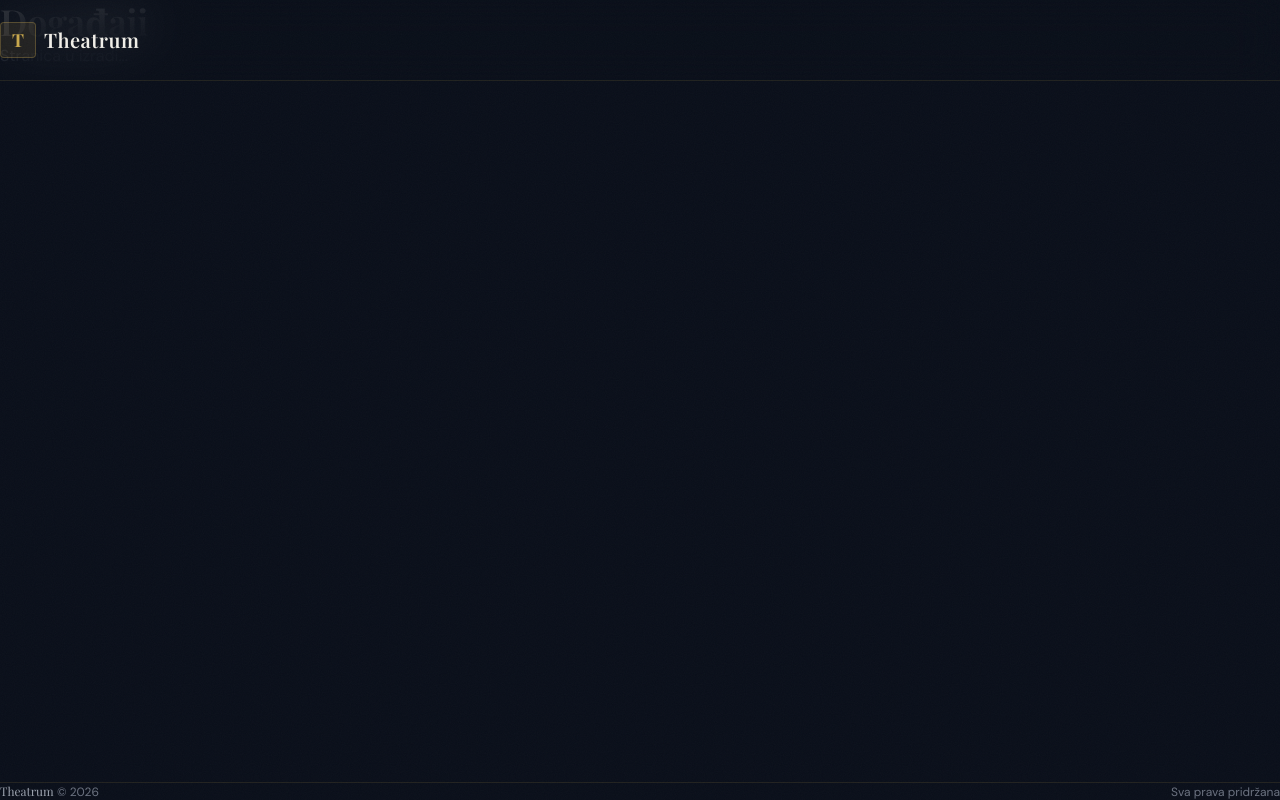
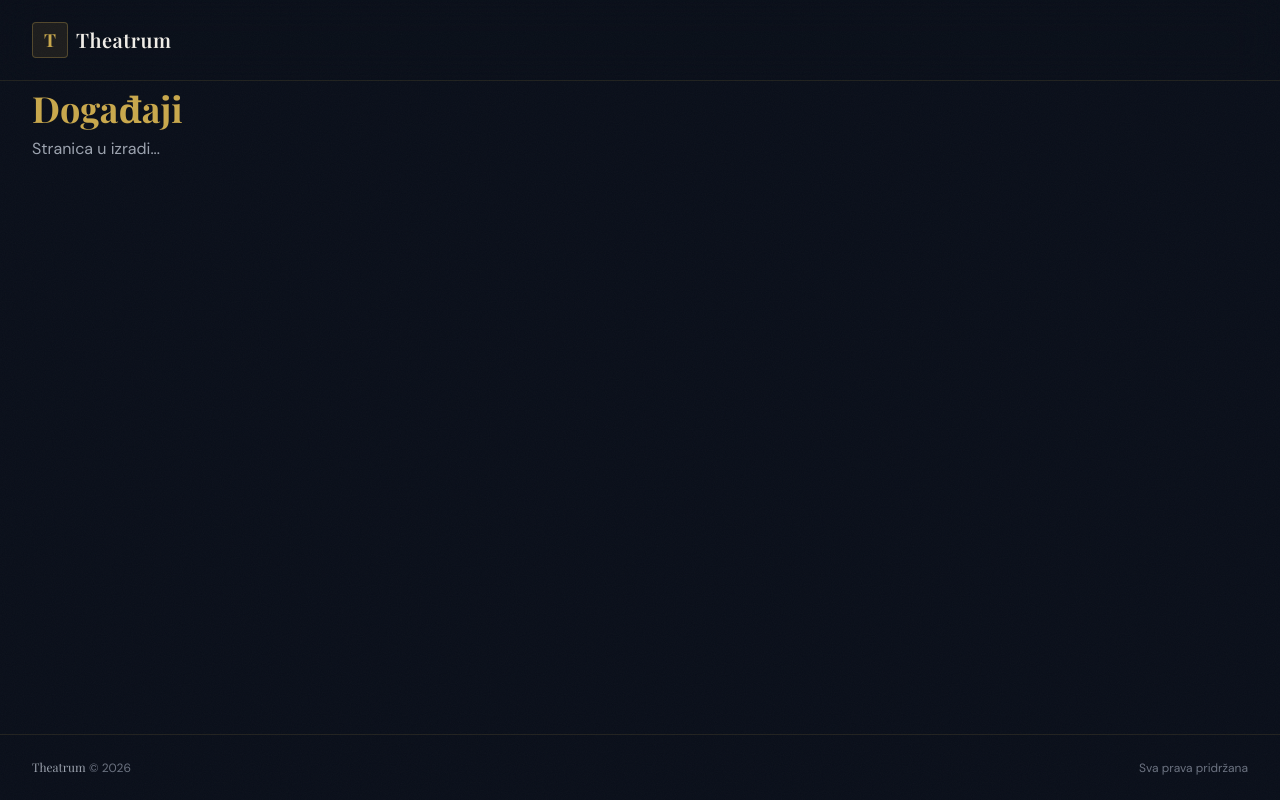
Before and after one commit to PlatnjakNikola/WebAplicationForManagingEvents, a React (Vite) app in the folder frontend/: page /events in a window 1280 px wide. Built offline with nearby package versions, Linux system fonts and the light colour scheme; a web font is replaced by a local one.

Commit message:
fixing content of page not showing

```diff
--- a/frontend/src/App.tsx
+++ b/frontend/src/App.tsx
@@ -1,4 +1,4 @@
-import { BrowserRouter, Routes, Route, Navigate } from 'react-router-dom'
+import { createBrowserRouter, RouterProvider, Navigate } from 'react-router-dom'
 import { Toaster } from 'react-hot-toast'
 import Layout from './components/Layout'
 import Events from './pages/Events'
@@ -6,9 +6,24 @@ import Theaters from './pages/Theaters'
 import Reservations from './pages/Reservations'
 import Reviews from './pages/Reviews'
 
+const router = createBrowserRouter([
+  {
+    path: '/',
+    element: <Layout />,
+    children: [
+      { index: true, element: <Navigate to="/events" replace /> },
+      { path: 'events', element: <Events /> },
+      { path: 'theaters', element: <Theaters /> },
+      { path: 'reservations', element: <Reservations /> },
+      { path: 'reviews', element: <Reviews /> },
+      { path: '*', element: <Navigate to="/events" replace /> },
+    ],
+  },
+])
+
 function App() {
   return (
-    <BrowserRouter>
+    <>
       <Toaster
         position="bottom-right"
         toastOptions={{
@@ -33,20 +48,8 @@ function App() {
           },
         }}
       />
-      <Routes>
-        <Route element={<Layout />}>
-          {/* User routes */}
-          <Route path="/events" element={<Events />} />
-          <Route path="/theaters" element={<Theaters />} />
-          <Route path="/reservations" element={<Reservations />} />
-          <Route path="/reviews" element={<Reviews />} />
-
-          {/* Default redirect */}
-          <Route path="/" element={<Navigate to="/events" replace />} />
-          <Route path="*" element={<Navigate to="/events" replace />} />
-        </Route>
-      </Routes>
-    </BrowserRouter>
+      <RouterProvider router={router} />
+    </>
   )
 }
 
--- a/frontend/src/components/Layout.tsx
+++ b/frontend/src/components/Layout.tsx
@@ -6,7 +6,7 @@ export default function Layout() {
   return (
     <div className="flex min-h-screen flex-col">
       <Navbar />
-      <main className="flex-1 pt-16 md:pt-20">
+      <main className="flex-1 pt-12">
         <Outlet />
       </main>
       <Footer />
--- a/frontend/src/components/Navbar.tsx
+++ b/frontend/src/components/Navbar.tsx
@@ -24,10 +24,12 @@ export default function Navbar() {
   const isAdmin = user?.role === 'admin'
   const links = isAdmin ? adminLinks : userLinks
 
-  // Close menu on route change
-  useEffect(() => {
-    setIsOpen(false)
-  }, [location.pathname])
+  // Close menu on route change — track previous pathname
+  const [prevPathname, setPrevPathname] = useState(location.pathname)
+  if (location.pathname !== prevPathname) {
+    setPrevPathname(location.pathname)
+    if (isOpen) setIsOpen(false)
+  }
 
   // Prevent body scroll when menu is open
   useEffect(() => {
--- a/frontend/src/index.css
+++ b/frontend/src/index.css
@@ -1,8 +1,8 @@
 @import "tailwindcss";
+@source "./**/*.{ts,tsx}";
 
 /* ============================================
    THEATRUM — Custom Theme
-   Luxury editorial aesthetic for theater events
    ============================================ */
 
 @theme {
@@ -38,15 +38,11 @@
 }
 
 /* ============================================
-   Base Styles
+   Base Styles — inside @layer so Tailwind
+   utilities can override them
    ============================================ */
 
-* {
-  margin: 0;
-  padding: 0;
-  box-sizing: border-box;
-}
-
+@layer base {
   html {
     scroll-behavior: smooth;
   }
@@ -67,20 +63,12 @@ body {
     flex-direction: column;
   }
 
-/* ============================================
-   Typography
-   ============================================ */
-
   h1, h2, h3, h4, h5, h6 {
     font-family: var(--font-display);
     font-weight: 600;
     line-height: 1.2;
     color: var(--color-text-primary);
   }
-
-/* ============================================
-   Scrollbar
-   ============================================ */
 
   ::-webkit-scrollbar {
     width: 8px;
@@ -99,18 +87,10 @@ h1, h2, h3, h4, h5, h6 {
     background: var(--color-gold-dark);
   }
 
-/* ============================================
-   Selection
-   ============================================ */
-
   ::selection {
     background-color: var(--color-gold);
     color: var(--color-base);
   }
-
-/* ============================================
-   Noise Texture Overlay (via pseudo-element)
-   ============================================ */
 
   body::before {
     content: '';
@@ -123,3 +103,4 @@ body::before {
     background-repeat: repeat;
     background-size: 256px 256px;
   }
+}
--- a/frontend/src/pages/Events.tsx
+++ b/frontend/src/pages/Events.tsx
@@ -1,7 +1,7 @@
 export default function Events() {
   return (
     <div className="mx-auto max-w-7xl px-5 py-10 md:px-8">
-      <h1 className="font-display text-3xl font-bold md:text-4xl">Događaji</h1>
+      <h1 className="font-display text-3xl font-bold text-gold md:text-4xl">Događaji</h1>
       <p className="mt-2 text-text-secondary">Stranica u izradi...</p>
     </div>
   )
```
Lines whose indentation alone changed are shown as unchanged.
